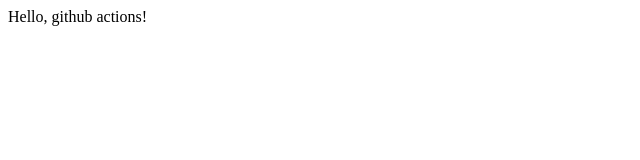
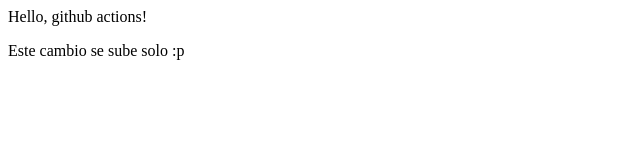
Before and after one commit to Athaly/gh-deployment-workflows, a plain HTML site: page index.html in a window 1280 px wide. Shown: the whole page, without its empty margins (0-640 px from the left). Drawn offline with Linux system fonts and the light colour scheme.

Commit message:
Cambio para probar github actions

```diff
--- a/index.html
+++ b/index.html
@@ -1 +1,2 @@
 Hello, github actions!
+<p> Este cambio se sube solo :p </p>
```
